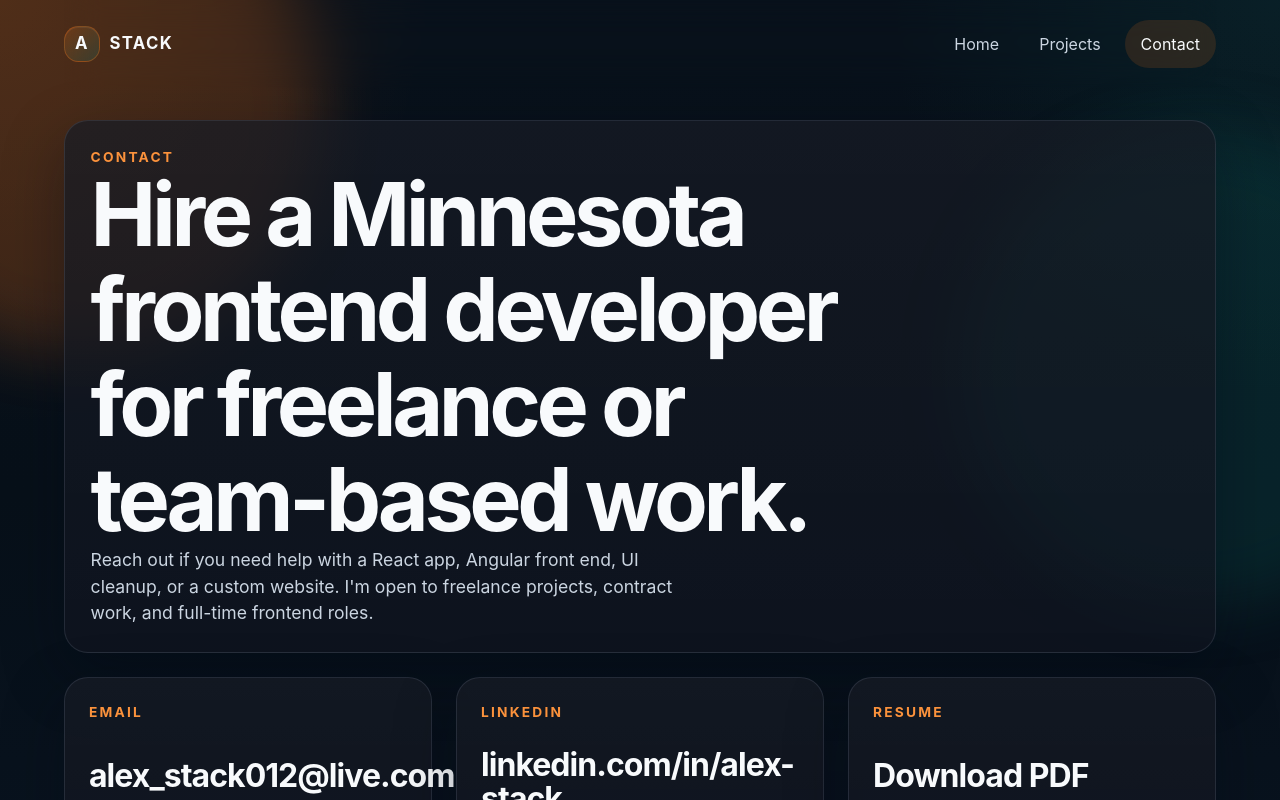
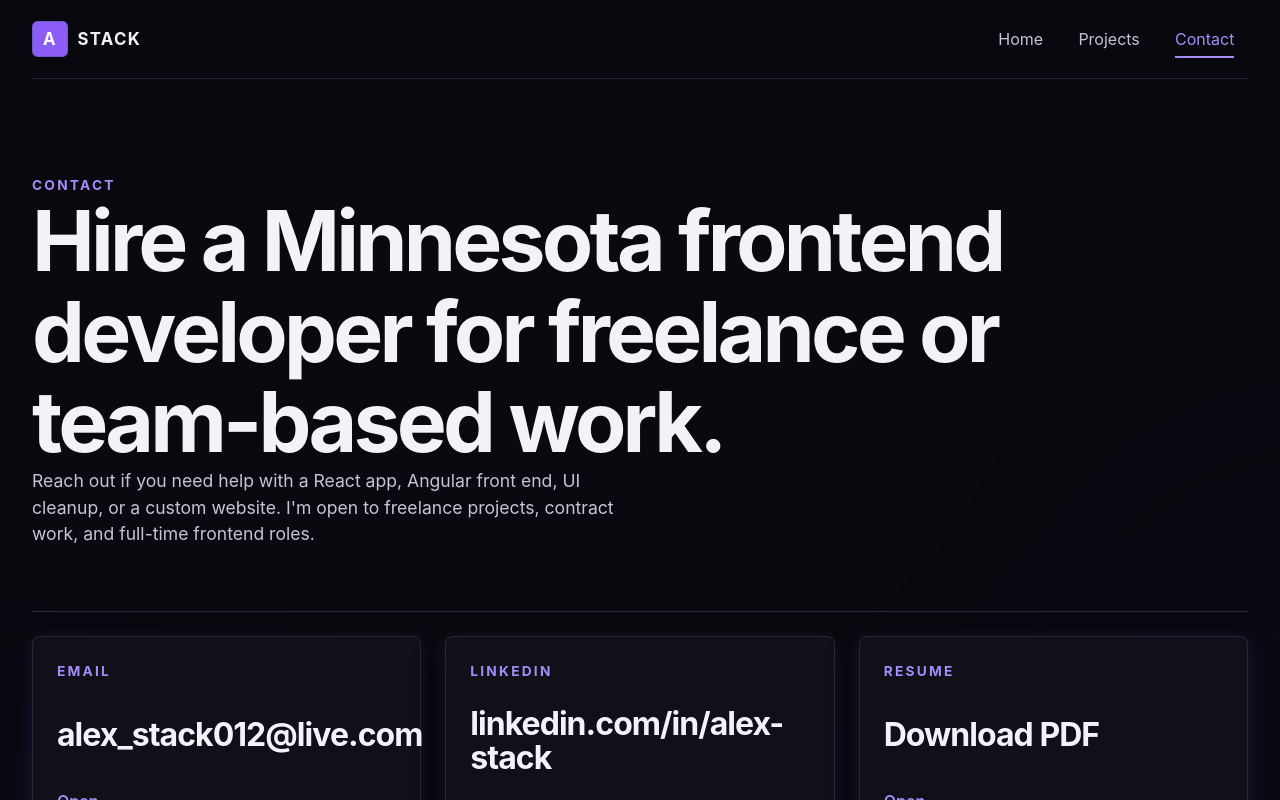
Before and after one commit to alexstack012/portfolio, a React (Vite) app: page /contact in a window 1280 px wide. Shown: the top 800 px of the page. Built offline with nearby package versions, Linux system fonts and the light colour scheme; no server answers.

Commit message:
Updated design and resume

```diff
--- a/src/App.css
+++ b/src/App.css
@@ -1,29 +1,37 @@
 .site-shell {
   position: relative;
+  isolation: isolate;
   min-height: 100vh;
   overflow: clip;
 }
 
-.site-shell__glow {
+.site-shell::before {
   position: fixed;
-  width: 30rem;
-  height: 30rem;
-  border-radius: 999px;
-  filter: blur(32px);
-  opacity: 0.2;
+  z-index: -1;
+  inset: 0;
+  background:
+    radial-gradient(ellipse 42rem 32rem at 0% 100%, rgba(109, 91, 208, 0.357), transparent 72%),
+    radial-gradient(ellipse 38rem 42rem at 100% 82%, rgba(139, 92, 246, 0.294), transparent 74%),
+    linear-gradient(to top, rgba(88, 55, 170, 0.126), transparent 42%);
+  opacity: 0.084;
   pointer-events: none;
+  transform: scale(1.04);
+  transform-origin: bottom center;
+  content: "";
+  animation: background-reveal linear both;
+  animation-timeline: scroll(root block);
 }
 
-.site-shell__glow--left {
-  top: -8rem;
-  left: -10rem;
-  background: #f97316;
-}
+@keyframes background-reveal {
+  0% {
+    opacity: 0.084;
+    transform: scale(1.04) translateY(5rem);
+  }
 
-.site-shell__glow--right {
-  top: 8rem;
-  right: -10rem;
-  background: #0f766e;
+  100% {
+    opacity: 0.861;
+    transform: scale(1) translateY(0);
+  }
 }
 
 .site-header {
@@ -34,10 +42,12 @@
   align-items: center;
   justify-content: space-between;
   gap: 1.5rem;
-  width: min(72rem, calc(100% - 2rem));
+  width: min(76rem, calc(100% - 3rem));
   margin: 0 auto;
-  padding: 1.25rem 0;
-  backdrop-filter: blur(18px);
+  padding: 1rem 0;
+  border-bottom: 1px solid rgba(41, 41, 54, 0.8);
+  background: rgba(9, 9, 15, 0.92);
+  backdrop-filter: blur(10px);
 }
 
 .brand-mark {
@@ -57,9 +67,9 @@
   width: 2.25rem;
   height: 2.25rem;
   border: 1px solid var(--color-border-strong);
-  border-radius: 0.9rem;
-  background: linear-gradient(135deg, rgba(249, 115, 22, 0.2), rgba(15, 118, 110, 0.25));
-  box-shadow: inset 0 1px 0 rgba(255, 255, 255, 0.06);
+  border-radius: 0.35rem;
+  background: var(--color-accent-strong);
+  color: #fff;
 }
 
 .menu-toggle {
@@ -70,8 +80,8 @@
   height: 3rem;
   padding: 0;
   border: 1px solid var(--color-border);
-  border-radius: 999px;
-  background: rgba(10, 15, 26, 0.75);
+  border-radius: 0.35rem;
+  background: var(--color-surface);
   color: var(--color-text-strong);
 }
 
@@ -82,8 +92,8 @@
 }
 
 .site-nav__link {
-  padding: 0.75rem 1rem;
-  border-radius: 999px;
+  position: relative;
+  padding: 0.7rem 0.85rem;
   color: var(--color-text);
   transition:
     background-color 180ms ease,
@@ -92,14 +102,21 @@
 }
 
 .site-nav__link:hover {
-  background: rgba(255, 255, 255, 0.05);
   color: var(--color-text-strong);
-  transform: translateY(-1px);
 }
 
 .site-nav__link--active {
-  background: rgba(249, 115, 22, 0.14);
-  color: var(--color-text-strong);
+  color: var(--color-accent);
+}
+
+.site-nav__link--active::after {
+  position: absolute;
+  right: 0.85rem;
+  bottom: 0.25rem;
+  left: 0.85rem;
+  height: 2px;
+  background: var(--color-accent);
+  content: "";
 }
 
 .nav-overlay {
@@ -107,13 +124,13 @@
 }
 
 .site-main {
-  width: min(72rem, calc(100% - 2rem));
+  width: min(76rem, calc(100% - 3rem));
   margin: 0 auto;
   padding: 2rem 0 4rem;
 }
 
 .site-footer {
-  width: min(72rem, calc(100% - 2rem));
+  width: min(76rem, calc(100% - 3rem));
   margin: 0 auto;
   padding: 0 0 2.5rem;
   color: var(--color-text-muted);
@@ -132,7 +149,7 @@
 .hero {
   display: grid;
   grid-template-columns: minmax(0, 1.5fr) minmax(18rem, 0.9fr);
-  gap: 1.5rem;
+  gap: clamp(2rem, 5vw, 5rem);
   align-items: stretch;
 }
 
@@ -147,7 +164,8 @@
   flex-direction: column;
   justify-content: center;
   gap: 1.25rem;
-  min-height: 29rem;
+  min-height: 32rem;
+  padding-left: 0;
 }
 
 .hero__summary,
@@ -162,6 +180,7 @@
   justify-content: center;
   gap: 1rem;
   padding: clamp(1.5rem, 2vw, 2rem);
+  border-top: 3px solid var(--color-accent);
 }
 
 .hero__card-label,
@@ -188,22 +207,28 @@
   min-height: 2.9rem;
   padding: 0.8rem 1.15rem;
   border: 1px solid transparent;
-  border-radius: 999px;
-  background: linear-gradient(135deg, #f97316, #ea580c);
+  border-radius: 0.35rem;
+  background: var(--color-accent-strong);
+  background: linear-gradient(135deg, #66115193, #530546);
   color: #fff;
   font-weight: 600;
-  box-shadow: 0 14px 28px rgba(234, 88, 12, 0.18);
+  box-shadow:
+    0 8px 18px rgba(0, 0, 0, 0.28),
+    0 4px 16px rgba(139, 92, 246, 0.34);
 }
 
 .button-link:hover {
   color: #fff;
   transform: translateY(-1px);
-  box-shadow: 0 18px 34px rgba(234, 88, 12, 0.26);
+  background: #9d74f8;
+  box-shadow:
+    0 10px 22px rgba(0, 0, 0, 0.32),
+    0 6px 20px rgba(139, 92, 246, 0.42);
 }
 
 .button-link--secondary {
   border-color: var(--color-border);
-  background: rgba(255, 255, 255, 0.03);
+  background: transparent;
   color: var(--color-text-strong);
   box-shadow: none;
 }
@@ -237,17 +262,24 @@
 
 .surface-card {
   position: relative;
-  background:
-    linear-gradient(180deg, rgba(255, 255, 255, 0.04), rgba(255, 255, 255, 0.02)),
-    rgba(10, 15, 26, 0.72);
+  background: var(--color-surface);
   border: 1px solid var(--color-border);
-  border-radius: 1.5rem;
-  box-shadow: 0 22px 60px rgba(3, 8, 20, 0.35);
+  border-radius: 0.5rem;
+  box-shadow:
+    0 14px 34px rgba(0, 0, 0, 0.3),
+    0 4px 18px rgba(109, 91, 208, 0.22);
 }
 
 .section-block {
   display: grid;
   gap: 1rem;
+  padding-right: clamp(1.5rem, 3vw, 3rem);
+  padding-left: 0;
+  border: 0;
+  border-top: 1px solid var(--color-border);
+  border-radius: 0;
+  background: transparent;
+  box-shadow: none;
 }
 
 .section-block--wide {
@@ -272,15 +304,12 @@
   gap: 0.9rem;
   min-height: 14rem;
   padding: 1.5rem;
-  transition:
-    transform 180ms ease,
-    border-color 180ms ease,
-    background-color 180ms ease;
+  transition: border-color 180ms ease, background-color 180ms ease;
 }
 
 .contact-card:hover {
-  transform: translateY(-4px);
   border-color: var(--color-border-strong);
+  background: #14131f;
 }
 
 .contact-card__cta {
@@ -298,9 +327,7 @@
 .project-card__media {
   min-height: 100%;
   padding: 1.5rem;
-  background:
-    radial-gradient(circle at top left, rgba(249, 115, 22, 0.18), transparent 35%),
-    linear-gradient(180deg, rgba(255, 255, 255, 0.04), rgba(255, 255, 255, 0.02));
+  background: #0c0c13;
   border-right: 1px solid var(--color-border);
 }
 
@@ -317,12 +344,10 @@
   display: grid;
   overflow: hidden;
   align-items: center;
-  border-radius: 1.1rem;
+  border-radius: 0.25rem;
   width: 100%;
   border: 1px solid rgba(248, 250, 252, 0.12);
-  background:
-    linear-gradient(135deg, rgba(15, 23, 36, 0.94), rgba(10, 15, 26, 0.72)),
-    radial-gradient(circle at top left, rgba(249, 115, 22, 0.12), transparent 45%);
+  background: #09090f;
 }
 
 .project-shot__button {
@@ -351,11 +376,11 @@
 .project-dialog__paper {
   position: relative;
   border: 1px solid var(--color-border-strong);
-  border-radius: 1.5rem;
-  background:
-    linear-gradient(180deg, rgba(255, 255, 255, 0.04), rgba(255, 255, 255, 0.02)),
-    rgba(10, 15, 26, 0.96);
-  box-shadow: 0 22px 60px rgba(3, 8, 20, 0.5);
+  border-radius: 0.5rem;
+  background: #0d0d14;
+  box-shadow:
+    0 28px 64px rgba(0, 0, 0, 0.58),
+    0 0 32px rgba(109, 91, 208, 0.2);
   overflow: hidden;
 }
 
@@ -397,10 +422,9 @@
 
 .project-card__status {
   padding: 0.55rem 0.85rem;
-  border: 1px solid rgba(251, 146, 60, 0.22);
-  border-radius: 999px;
-  background: rgba(251, 146, 60, 0.08);
-  color: var(--color-text-strong);
+  border-left: 2px solid var(--color-accent);
+  background: transparent;
+  color: var(--color-text);
   font-size: 0.95rem;
   white-space: nowrap;
 }
@@ -425,16 +449,28 @@
 .tag-row {
   display: flex;
   flex-wrap: wrap;
-  gap: 0.75rem;
+  gap: 0.5rem 1rem;
 }
 
 .tag {
-  padding: 0.55rem 0.8rem;
-  border: 1px solid var(--color-border);
-  border-radius: 999px;
-  background: rgba(255, 255, 255, 0.03);
-  color: var(--color-text-strong);
-  font-size: 0.95rem;
+  padding: 0.15rem 0;
+  border-bottom: 1px solid var(--color-border);
+  color: var(--color-text);
+  font-family: "SFMono-Regular", Consolas, "Liberation Mono", monospace;
+  font-size: 0.88rem;
+}
+
+.page-header {
+  padding: clamp(2rem, 5vw, 4.5rem) 0;
+  border: 0;
+  border-bottom: 1px solid var(--color-border);
+  border-radius: 0;
+  background: transparent;
+  box-shadow: none;
+}
+
+.page-header h1 {
+  max-width: 18ch;
 }
 
 @media (max-width: 900px) {
@@ -483,9 +519,11 @@
     align-items: stretch;
     padding: 4.5rem 1rem 1rem;
     border: 1px solid var(--color-border-strong);
-    border-radius: 1.5rem;
-    background: rgba(7, 10, 18, 0.94);
-    box-shadow: 0 24px 48px rgba(2, 8, 18, 0.45);
+    border-radius: 0.5rem;
+    background: rgba(9, 9, 15, 0.98);
+    box-shadow:
+      0 18px 42px rgba(0, 0, 0, 0.48),
+      0 4px 20px rgba(109, 91, 208, 0.2);
     opacity: 0;
     pointer-events: none;
     transform: translateY(-0.75rem);
@@ -516,3 +554,11 @@
     white-space: normal;
   }
 }
+
+@media (prefers-reduced-motion: reduce) {
+  .site-shell::before {
+    animation: none;
+    opacity: 0.504;
+    transform: none;
+  }
+}
--- a/src/components/SiteLayout.tsx
+++ b/src/components/SiteLayout.tsx
@@ -4,8 +4,6 @@ import Navbar from './Navbar'
 export default function SiteLayout({ children }: PropsWithChildren) {
   return (
     <div className="site-shell">
-      <div className="site-shell__glow site-shell__glow--left" aria-hidden="true" />
-      <div className="site-shell__glow site-shell__glow--right" aria-hidden="true" />
       <Navbar />
       <main className="site-main">{children}</main>
       <footer className="site-footer">
--- a/src/index.css
+++ b/src/index.css
@@ -7,15 +7,16 @@
   text-rendering: optimizeLegibility;
   -webkit-font-smoothing: antialiased;
   -moz-osx-font-smoothing: grayscale;
-  --color-bg: #071019;
-  --color-bg-elevated: #0f1724;
-  --color-surface: rgba(13, 19, 32, 0.8);
-  --color-border: rgba(148, 163, 184, 0.16);
-  --color-border-strong: rgba(249, 115, 22, 0.32);
-  --color-text: #cbd5e1;
-  --color-text-strong: #f8fafc;
-  --color-text-muted: #94a3b8;
-  --color-accent: #fb923c;
+  --color-bg: #09090f;
+  --color-bg-elevated: #11111a;
+  --color-surface: #101018;
+  --color-border: #292936;
+  --color-border-strong: #6d5bd0;
+  --color-text: #c7c6d0;
+  --color-text-strong: #f4f2f8;
+  --color-text-muted: #92909e;
+  --color-accent: #a78bfa;
+  --color-accent-strong: #8b5cf6;
 }
 
 *,
@@ -32,10 +33,7 @@ body {
   margin: 0;
   min-width: 320px;
   min-height: 100vh;
-  background:
-    radial-gradient(circle at top left, rgba(249, 115, 22, 0.12), transparent 26%),
-    radial-gradient(circle at top right, rgba(15, 118, 110, 0.14), transparent 24%),
-    linear-gradient(180deg, #08111b 0%, #071019 48%, #091421 100%);
+  background: var(--color-bg);
   color: var(--color-text);
 }
 
@@ -60,7 +58,7 @@ button {
 
 button:focus-visible,
 a:focus-visible {
-  outline: 3px solid rgba(251, 146, 60, 0.8);
+  outline: 3px solid rgba(167, 139, 250, 0.85);
   outline-offset: 3px;
 }
 
@@ -85,9 +83,9 @@ h3 {
 }
 
 h1 {
-  max-width: 14ch;
-  font-size: clamp(3rem, 8vw, 5.5rem);
-  letter-spacing: -0.05em;
+  max-width: 16ch;
+  font-size: clamp(2.8rem, 7vw, 5.25rem);
+  letter-spacing: -0.045em;
 }
 
 h2 {
```
Also changed, not shown: 1 other file (tests, documents, lock files or other folders).
